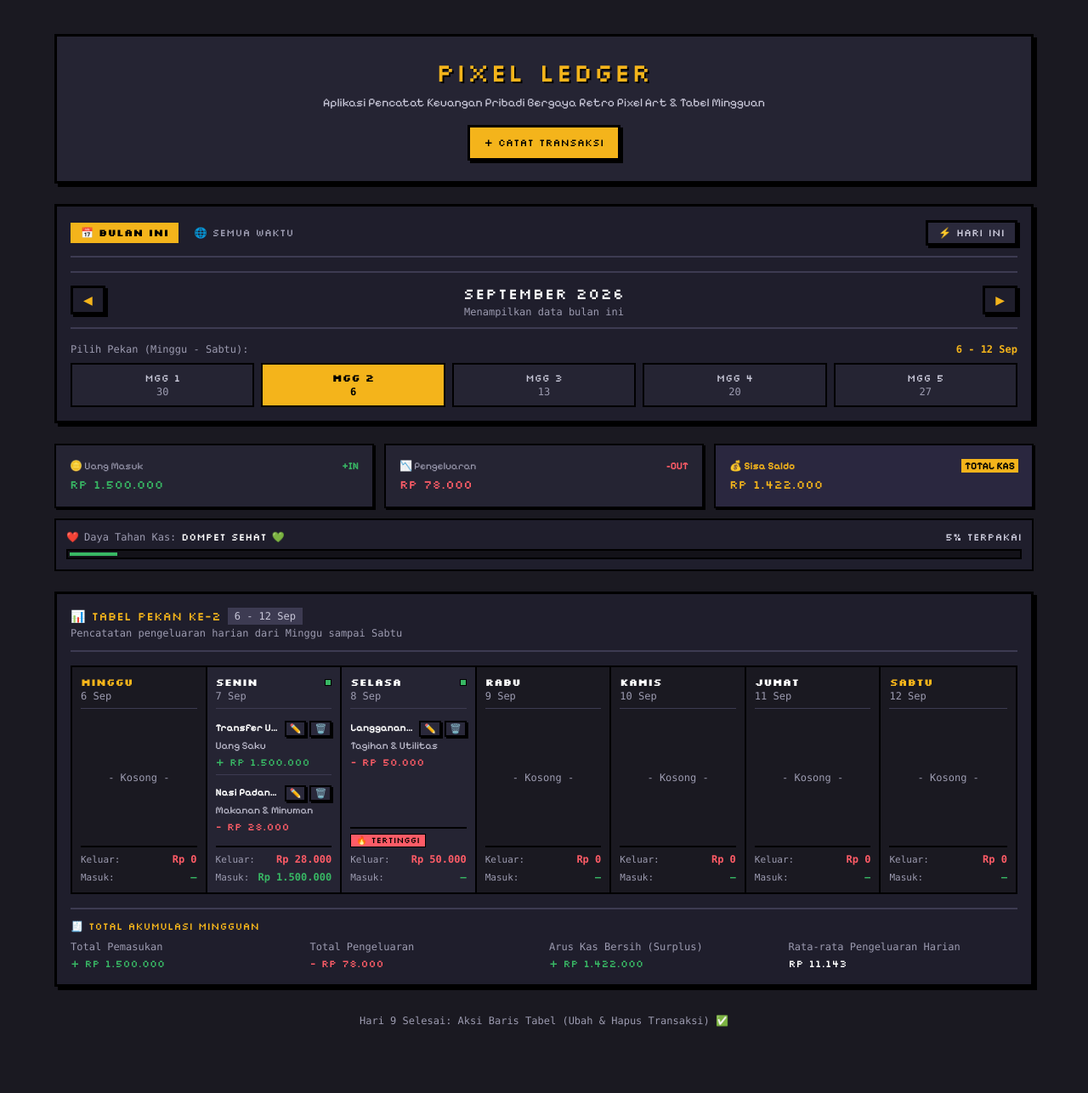
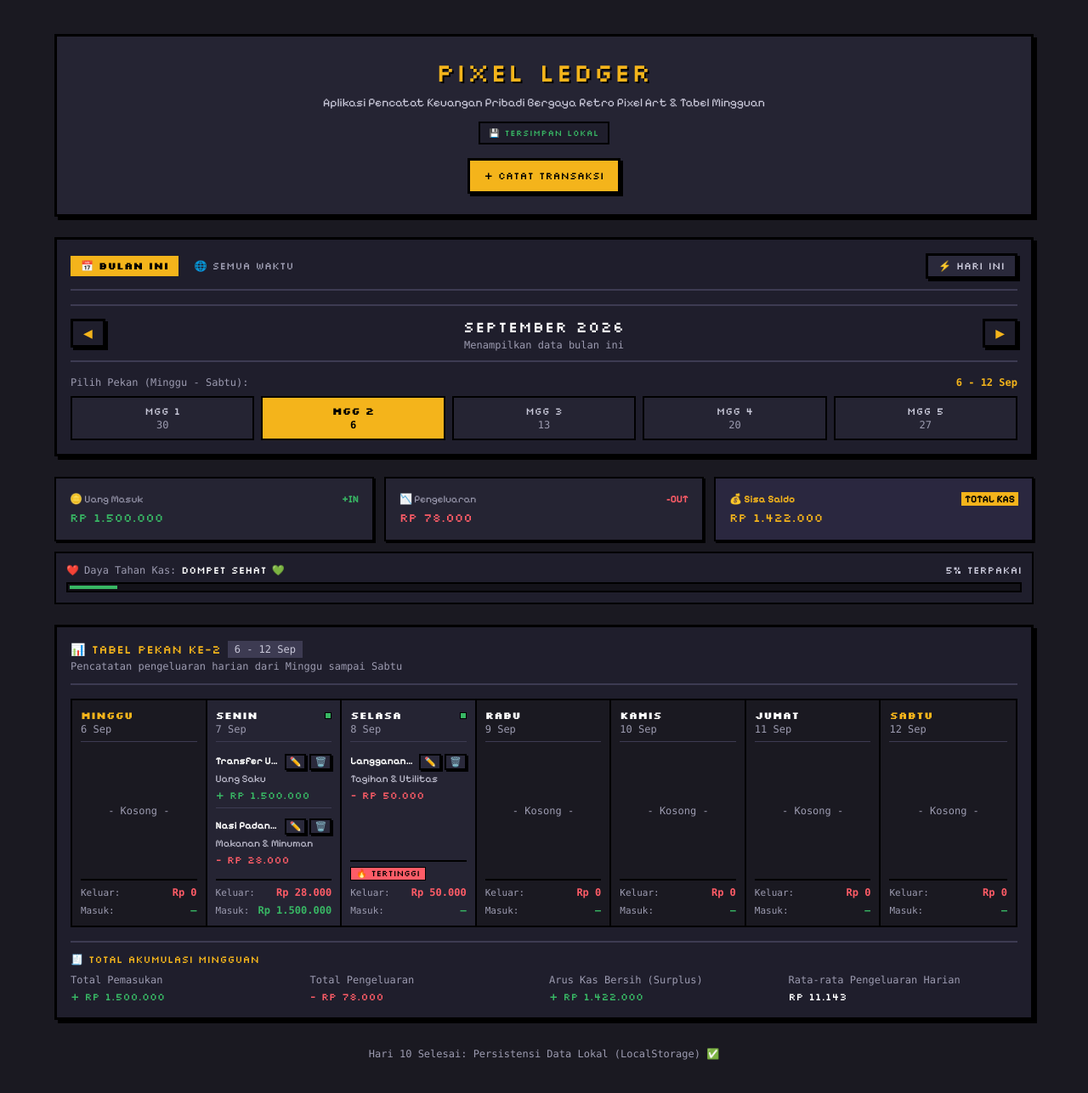
Before and after one commit to raintyaa/pixel-finance-tracker, a React (Vite) app: page / in a window 1280 px wide. Shown: the whole page at 85% size. Before the commit the page ends 1249 px from the top, so only its background shows below. Built offline with nearby package versions, Linux system fonts and the light colour scheme.

Commit message:
feat: integrate auto-save persistence and local storage indicator into main layout

```diff
--- a/src/App.tsx
+++ b/src/App.tsx
@@ -1,16 +1,22 @@
-import { useMemo, useState } from 'react'
+import { useEffect, useMemo, useState } from 'react'
 import BalanceCards from './components/BalanceCards'
 import ConfirmDialog from './components/ConfirmDialog'
 import PeriodNavigator, { type ViewScope } from './components/PeriodNavigator'
 import TransactionModal from './components/TransactionModal'
 import WeeklyTable from './components/WeeklyTable'
-import { INITIAL_TRANSACTIONS } from './data/initialData'
 import type { Transaction } from './types/finance'
 import { getWeeksInMonth } from './utils/date'
+import { loadTransactions, saveTransactions } from './utils/storage'
 
 export default function App() {
-  const [transactions, setTransactions] = useState<Transaction[]>(INITIAL_TRANSACTIONS)
+  // Lazy initial state: muat data tersimpan (atau data awal jika belum ada)
+  const [transactions, setTransactions] = useState<Transaction[]>(() => loadTransactions())
   const [isModalOpen, setIsModalOpen] = useState<boolean>(false)
+
+  // Persistensi otomatis (Hari 10): simpan setiap kali daftar transaksi berubah
+  useEffect(() => {
+    saveTransactions(transactions)
+  }, [transactions])
 
   // State Aksi Baris Tabel (Hari 9): Transaksi yang sedang diubah / akan dihapus
   const [editingTransaction, setEditingTransaction] = useState<Transaction | null>(null)
@@ -117,6 +123,14 @@ export default function App() {
           <p className="text-sm text-[#c8c7d8]">
             Aplikasi Pencatat Keuangan Pribadi Bergaya Retro Pixel Art &amp; Tabel Mingguan
           </p>
+          <div className="flex justify-center mt-3">
+            <span
+              className="inline-flex items-center gap-1.5 bg-[#1f1e2c] border-2 border-black px-2.5 py-1 font-['Silkscreen'] text-[10px] tracking-wider text-[#38b764]"
+              title="Data tersimpan otomatis di browser ini dan tetap aman saat offline"
+            >
+              💾 TERSIMPAN LOKAL
+            </span>
+          </div>
           <button
             type="button"
             onClick={() => setIsModalOpen(true)}
@@ -158,7 +172,7 @@ export default function App() {
         )}
 
         <footer className="text-center text-xs text-[#9c9bb0] font-mono mt-2">
-          Hari 9 Selesai: Aksi Baris Tabel (Ubah &amp; Hapus Transaksi) ✅
+          Hari 10 Selesai: Persistensi Data Lokal (LocalStorage) ✅
         </footer>
       </main>
 
```
